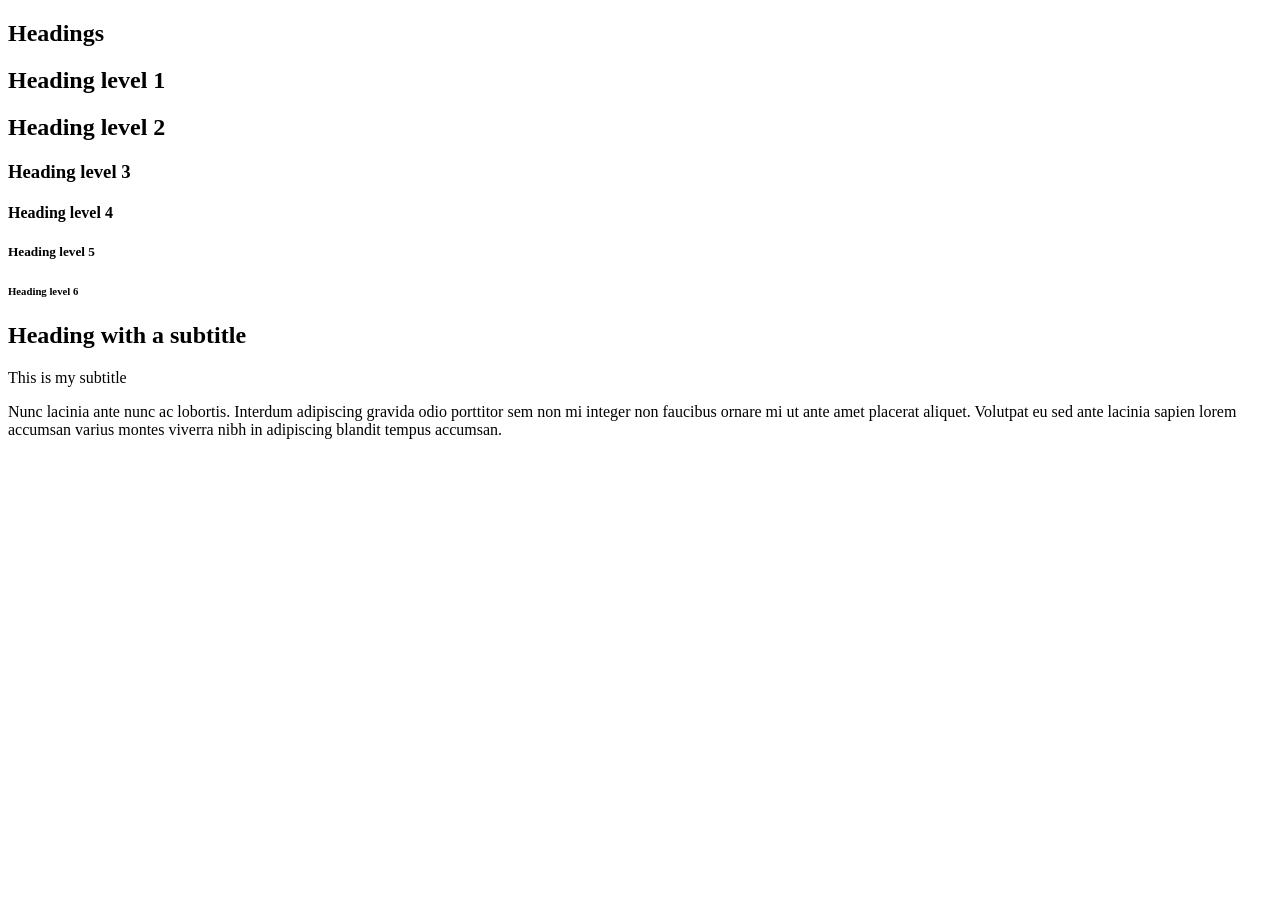
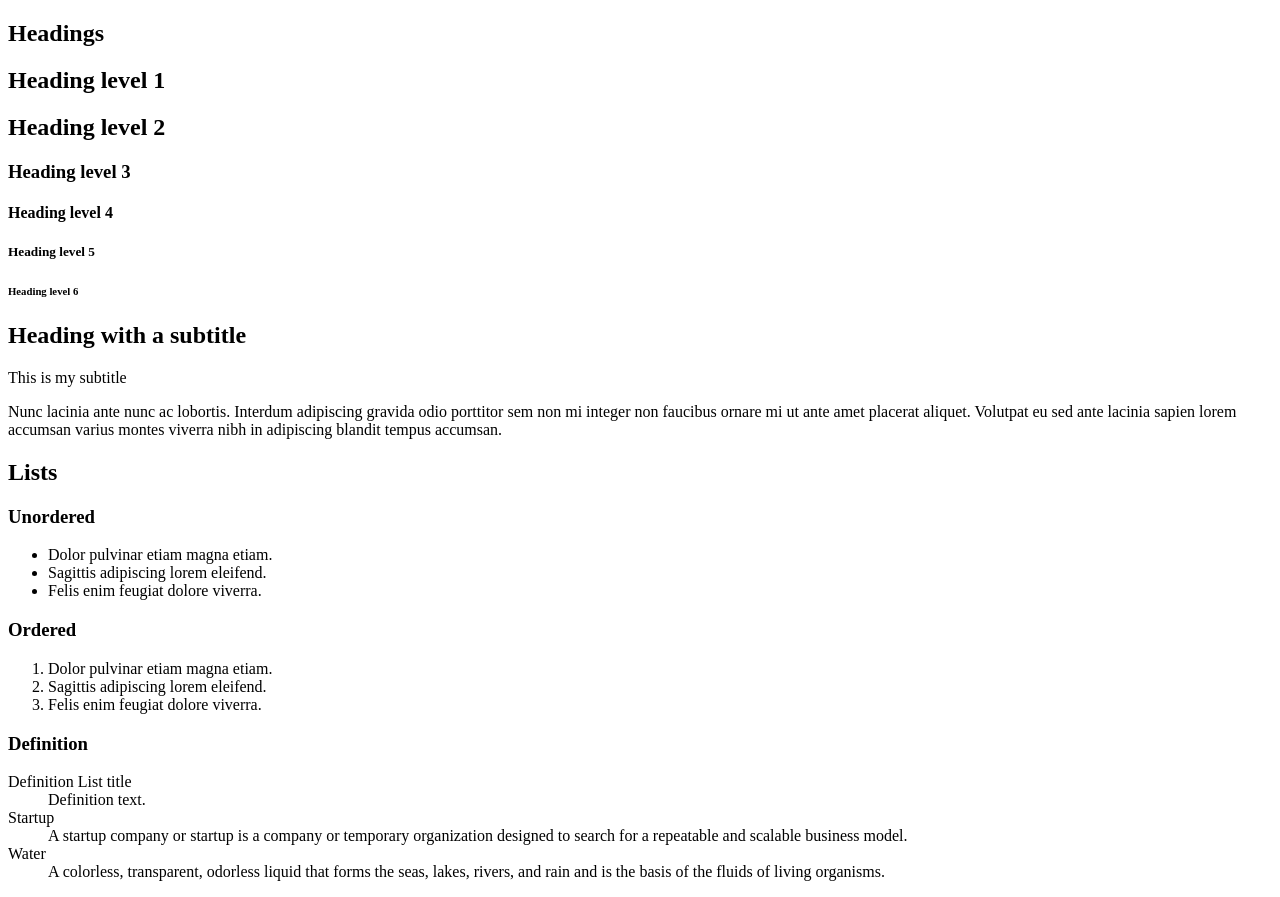
Before and after one commit to lxmwaniky/alx-frontend, a plain HTML site: page 0x00-html_advanced/26-styleguide.html in a window 1280 px wide. Before the commit the page ends 800 px from the top, so only its background shows below. Drawn offline with Linux system fonts and the light colour scheme.

Commit message:
chore: Remove unused code and update HTML structure for better readability and accessibility

```diff
--- a/0x00-html_advanced/13-index.html
+++ b/0x00-html_advanced/26-styleguide.html
@@ -29,6 +29,36 @@
           <h2>Heading with a subtitle</h2>
           <p>This is my subtitle</p>
           <p>Nunc lacinia ante nunc ac lobortis. Interdum adipiscing gravida odio porttitor sem non mi integer non faucibus ornare mi ut ante amet placerat aliquet. Volutpat eu sed ante lacinia sapien lorem accumsan varius montes viverra nibh in adipiscing blandit tempus accumsan.</p>
+
+        <!--Lists-->
+        <section>
+          <header>
+            <h2>Lists</h2>
+            <div>
+              <h3>Unordered</h3>
+              <ul>
+                <li>Dolor pulvinar etiam magna etiam.</li>
+                <li>Sagittis adipiscing lorem eleifend.</li>
+                <li>Felis enim feugiat dolore viverra.</li>
+              </ul>
+              <h3>Ordered</h3>
+              <ol>
+                <li>Dolor pulvinar etiam magna etiam.</li>
+                <li>Sagittis adipiscing lorem eleifend.</li>
+                <li>Felis enim feugiat dolore viverra.</li>
+              </ol>
+              <h3>Definition</h3>
+              <dl>
+                <dt>Definition List title</dt>
+                <dd>Definition text.</dd>
+                <dt>Startup</dt>
+                <dd>A startup company or startup is a company or temporary organization designed to search for a repeatable and scalable business model.</dd>
+                <dt>Water</dt>
+                <dd>A colorless, transparent, odorless liquid that forms the seas, lakes, rivers, and rain and is the basis of the fluids of living organisms.</dd>
+              </dl>
+            </div>
+          </header>
+        </section>
         </header>
       </section>
     </main>
```
